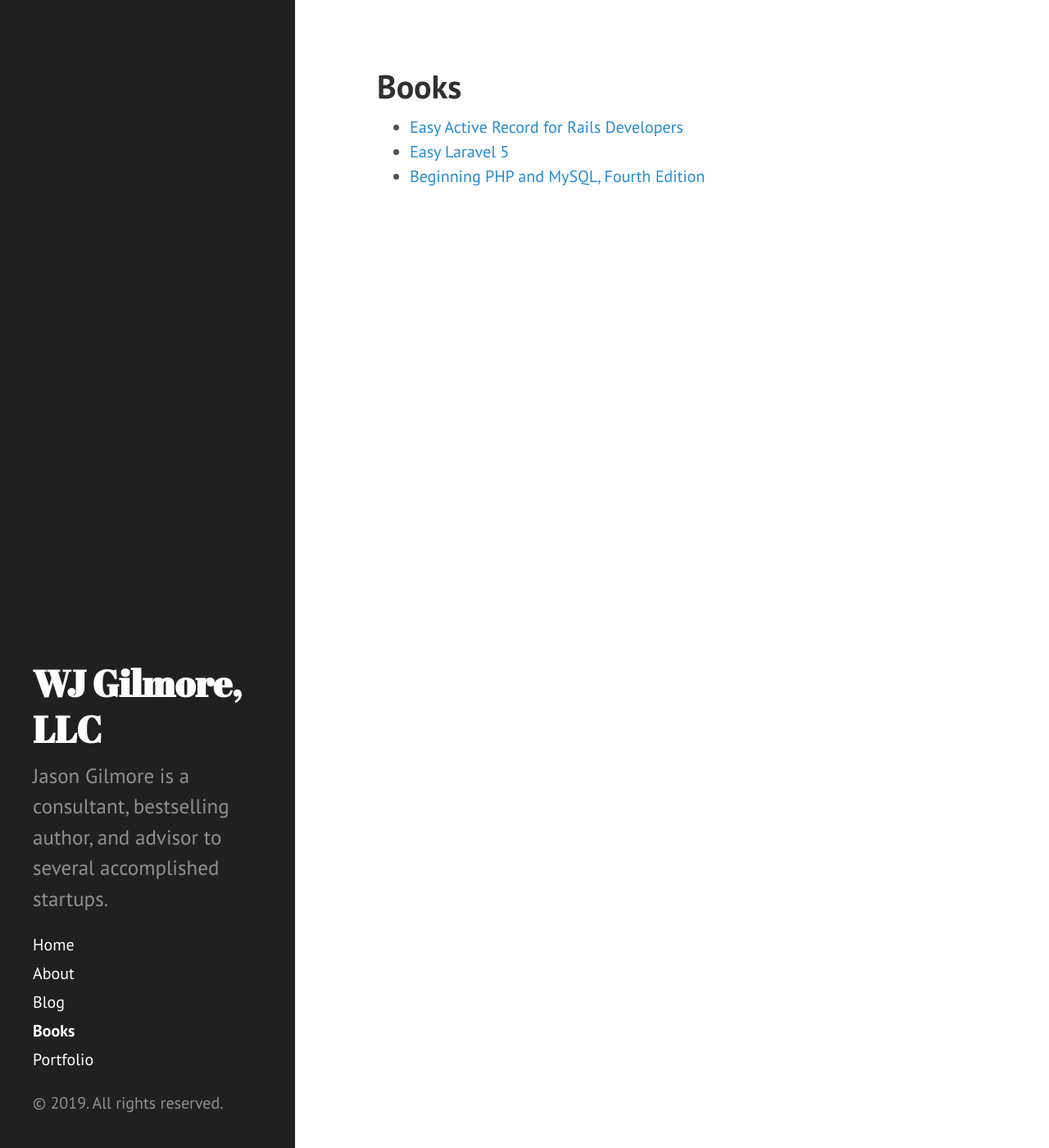
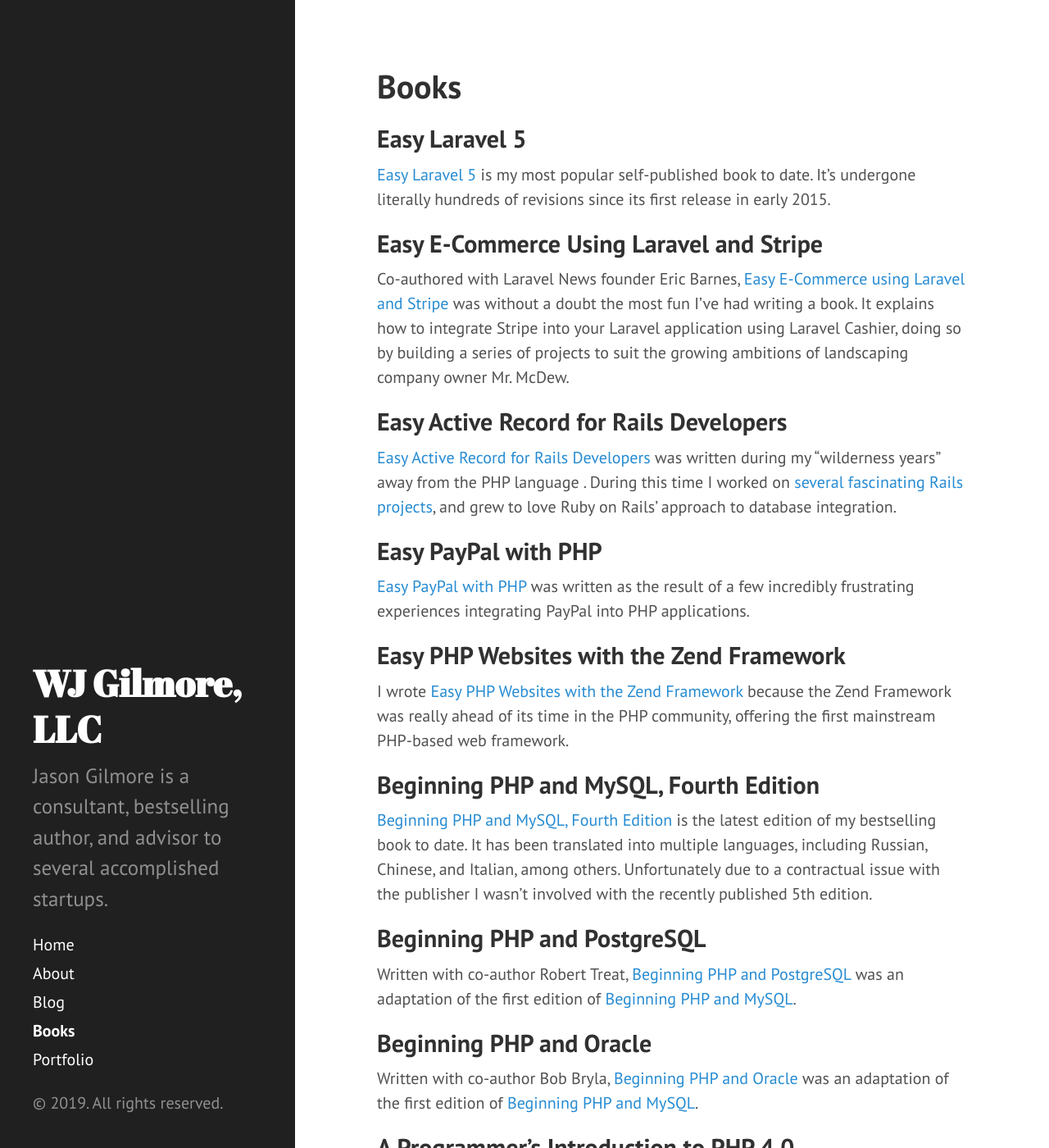
Before and after one commit to wjgilmore/wjgilmore.github.io, a Jekyll site: the page built from books.md, in a window 1280 px wide and 1400 px high. Shown: the whole window at 82% size. Built offline with Jekyll 4.4.1, drawn with Linux system fonts in a browser that asks for light colours; some of the changed text lies outside the part shown.

Commit message:
Updated home page and books page

```diff
--- a/_config.yml
+++ b/_config.yml
@@ -2,8 +2,8 @@ title: WJ Gilmore, LLC
 email: wj@wjgilmore.com
 description: >- # this means to ignore newlines until "baseurl:"
   Jason Gilmore is a consultant, bestselling author, and advisor to several accomplished startups.
-baseurl: "http://www.wjgilmore.com" # the subpath of your site, e.g. /blog
-url: "http://www.wjgilmore.com" # the base hostname & protocol for your site, e.g. http://example.com
+baseurl: "" # the subpath of your site, e.g. /blog
+url: "" # the base hostname & protocol for your site, e.g. http://example.com
 twitter_username: jekyllrb
 github_username:  jekyll
 
--- a/books.md
+++ b/books.md
@@ -2,7 +2,38 @@
 layout: page
 title: Books
 ---
+## Easy Laravel 5
 
-* [Easy Active Record for Rails Developers](http://easyactiverecord.com/)
-* [Easy Laravel 5](http://easylaravelbook.com/)
-* [Beginning PHP and MySQL, Fourth Edition](http://www.amazon.com/Beginning-PHP-MySQL-Professional-Development/dp/1430231149)
+[Easy Laravel 5](http://easylaravelbook.com/) is my most popular self-published book to date. It's undergone literally hundreds of revisions since its first release in early 2015.
+
+## Easy E-Commerce Using Laravel and Stripe
+
+Co-authored with Laravel News founder Eric Barnes, [Easy E-Commerce using Laravel and Stripe](http://easyecommercebook.com/) was without a doubt the most fun I've had writing a book. It explains how to integrate Stripe into your Laravel application using Laravel Cashier, doing so by building a series of projects to suit the growing ambitions of landscaping company owner Mr. McDew.
+
+## Easy Active Record for Rails Developers
+
+[Easy Active Record for Rails Developers](http://easyactiverecord.com/) was written during my "wilderness years" away from the PHP language . During this time I worked on [several fascinating Rails projects](/portfolio.html), and grew to love Ruby on Rails' approach to database integration.
+
+## Easy PayPal with PHP
+
+[Easy PayPal with PHP](https://www.amazon.com/Easy-PayPal-PHP-Jason-Gilmore-ebook/dp/B003980BZ4) was written as the result of a few incredibly frustrating experiences integrating PayPal into PHP applications.
+
+## Easy PHP Websites with the Zend Framework
+
+I wrote [Easy PHP Websites with the Zend Framework](https://www.amazon.com/Easy-PHP-Websites-Zend-Framework-ebook/dp/B004RVNL3G) because the Zend Framework was really ahead of its time in the PHP community, offering the first mainstream PHP-based web framework.
+
+## Beginning PHP and MySQL, Fourth Edition
+
+[Beginning PHP and MySQL, Fourth Edition](http://www.amazon.com/Beginning-PHP-MySQL-Professional-Development/dp/1430231149) is the latest edition of my bestselling book to date. It has been translated into multiple languages, including Russian, Chinese, and Italian, among others. Unfortunately due to a contractual issue with the publisher I wasn't involved with the recently published 5th edition.
+
+## Beginning PHP and PostgreSQL
+
+Written with co-author Robert Treat, [Beginning PHP and PostgreSQL](https://www.amazon.com/Beginning-PHP-PostgreSQL-Novice-Professional/dp/1590595475/) was an adaptation of the first edition of [Beginning PHP and MySQL](http://www.amazon.com/Beginning-PHP-MySQL-Professional-Development/dp/1430231149).
+
+## Beginning PHP and Oracle
+
+Written with co-author Bob Bryla, [Beginning PHP and Oracle](https://www.amazon.com/Beginning-PHP-Oracle-Professional-Experts-ebook-dp-B074FZ3TMT/dp/B074FZ3TMT/) was an adaptation of the first edition of [Beginning PHP and MySQL](http://www.amazon.com/Beginning-PHP-MySQL-Professional-Development/dp/1430231149).
+
+## A Programmer's Introduction to PHP 4.0
+
+[A Programmer's Introduction to PHP 4.0](https://www.amazon.com/Programmers-Introduction-PHP-4-0/dp/1893115852) was my first book, published in early 2001.
```
Also changed, not shown: index.md (+4 -0 lines).
